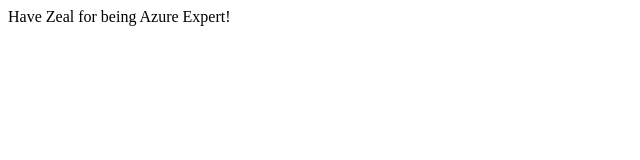
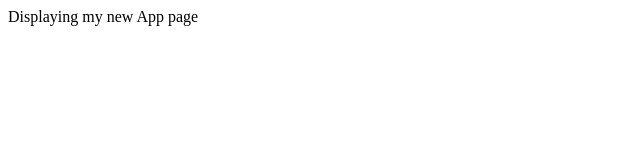
Before and after one commit to KRKavya/deploy-to-azure-using-github, a plain HTML site: page index.html in a window 1280 px wide. Shown: the full height of the page, 0-640 px from the left. Drawn offline with Linux system fonts and the light colour scheme.

Commit message:
Update index.html

```diff
--- a/index.html
+++ b/index.html
@@ -6,7 +6,7 @@
 
   <!-- 3. Display the application -->
   <body>
-    Have Zeal for being Azure Expert! </a>
+   Displaying my new App page
   </body>
 
 </html>
```
